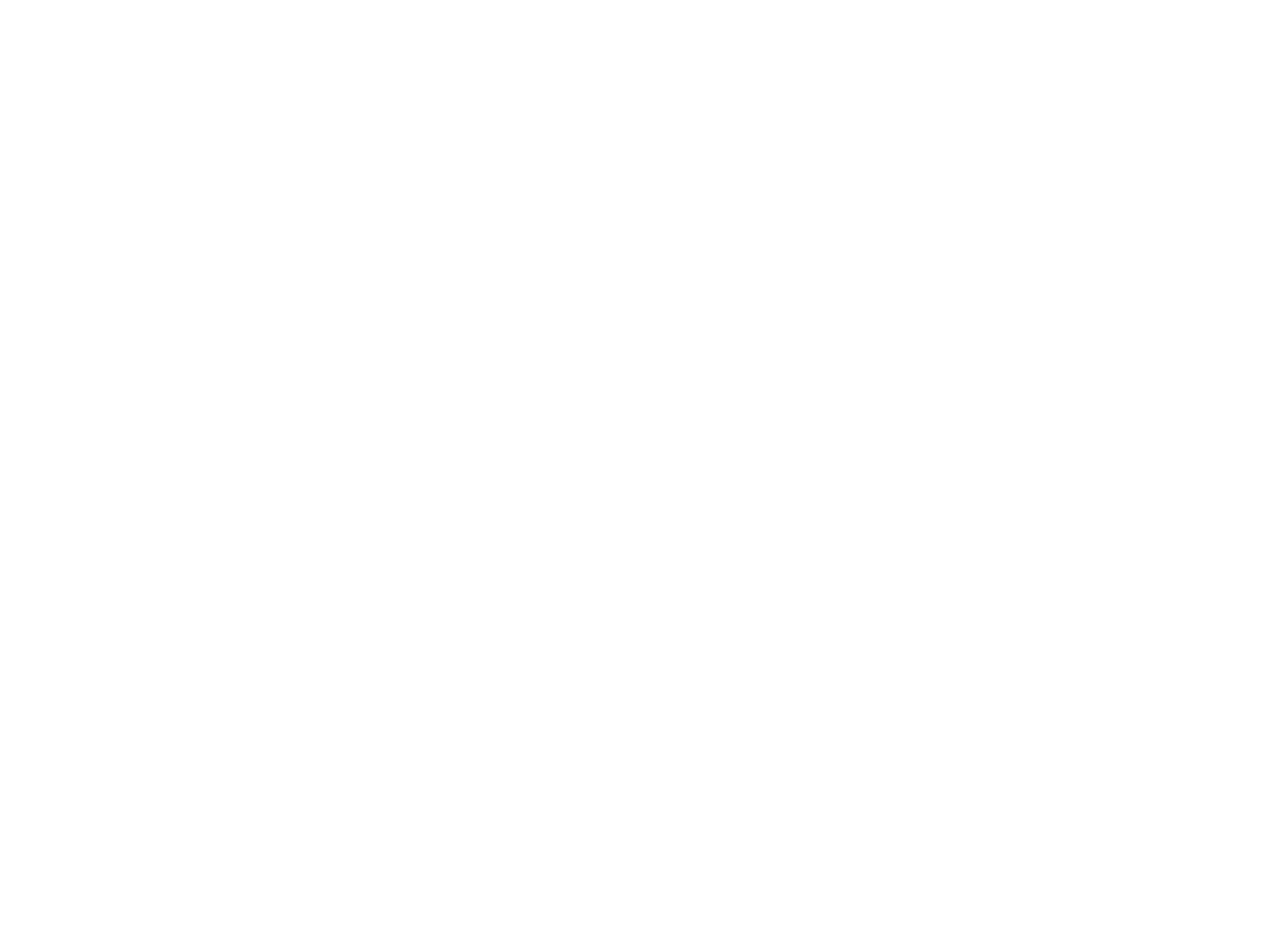
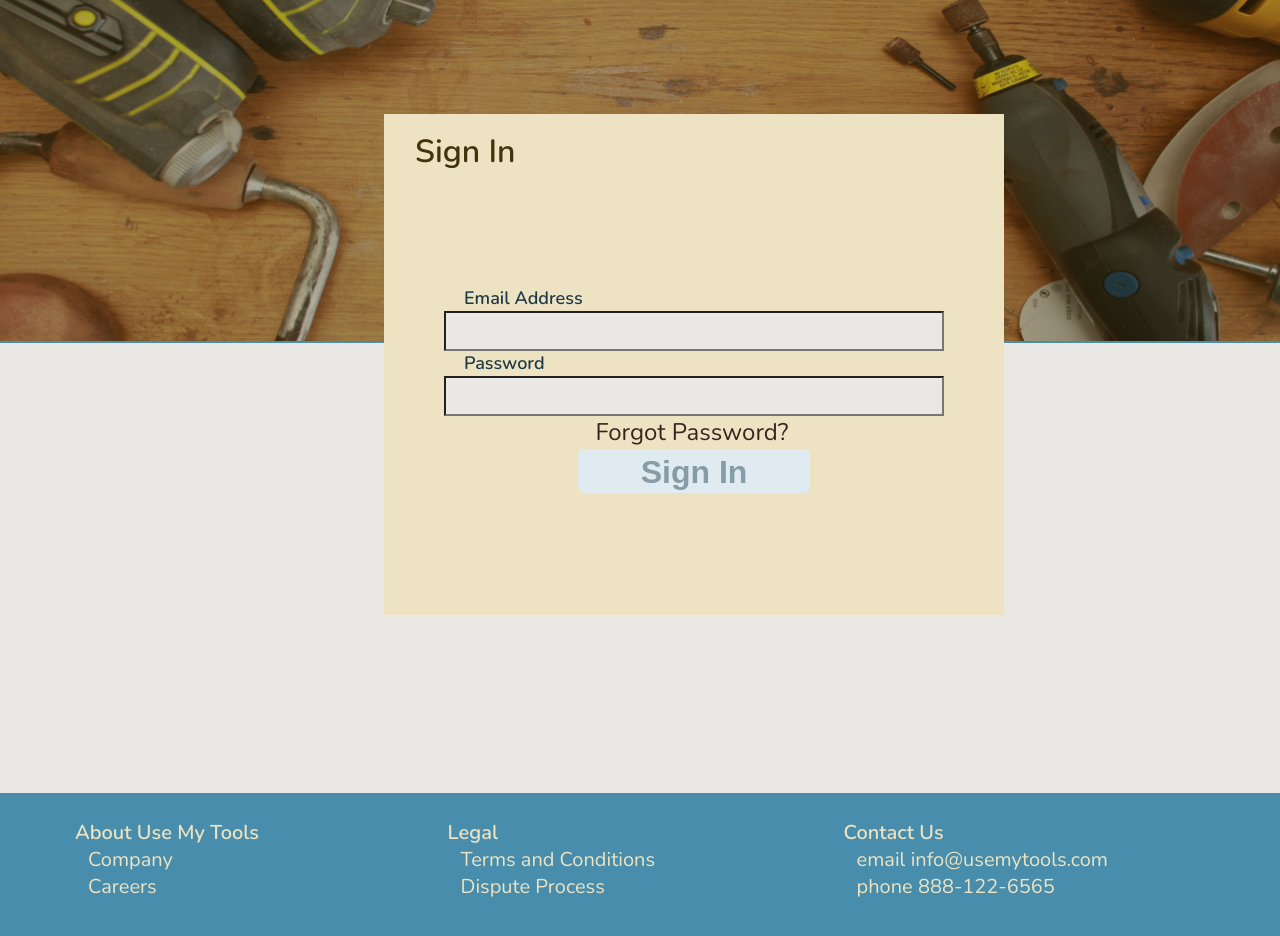
Before and after one commit to emmanormana/Build-project, a React (Create React App) app: page /sign-in in a window 1280 px wide. Shown: the part 320-1256 px from the top of the page. Before the commit the page ends 800 px from the top, so only its background shows below. Built offline with nearby package versions, Linux system fonts and the light colour scheme.

Commit message:
Done for the night.

```diff
--- a/src/components/App.js
+++ b/src/components/App.js
@@ -1,6 +1,16 @@
 import React from 'react';
 import Navigation from './common/Navigation';
-
-const App = () => <Navigation/>;
+import Footer from './common/Footer';
+import {Route} from 'react-router-dom';
+import PrivateRoute from './common/PrivateRoute';
+import SignIn from './auth/SignIn';
+const App = () => {
+  return (
+    <div className="container">
+      <Navigation/>
+      <Route exact path='/sign-in' component={SignIn} />
+      <Footer />
+    </div>);
+};
 
 export default App;
--- /dev/null
+++ b/src/components/auth/SignIn.jsx
@@ -0,0 +1,42 @@
+import React, { useReducer } from 'react';
+import { Link } from 'react-router-dom';
+
+import HeroImage from '../common/HeroImage';
+
+import './signin.scss';
+
+const SignIn = () => {
+  const initialState = {
+    email   : '',
+    password: ''
+  };
+
+  const reducer           = ( state, newState ) => ({...state, ...newState});
+  const [state, setState] = useReducer( reducer, initialState );
+
+  const {email, password} = state;
+  const handleSubmit      = e => {
+    e.preventDefault();
+  };
+  return (
+    <section className='sign-in'>
+      <HeroImage />
+      <div className='bottom-content' />
+      <form>
+        <h4>Sign In</h4>
+        <div className='input-group'>
+          <label>Email Address</label>
+          <input type='email' value={email}
+                 onChange={e => setState( {email: e.target.value} )} />
+          <label>Password</label>
+          <input type='password' value={password}
+                 onChange={e => setState( {password: e.target.value} )} />
+          <Link to='/forgot-password'>Forgot Password?</Link>
+          <button type='submit'>Sign In</button>
+        </div>
+      </form>
+    </section>
+  );
+};
+
+export default SignIn;
--- /dev/null
+++ b/src/components/auth/signin.scss
@@ -0,0 +1,78 @@
+.sign-in {
+
+  .bottom-content {
+    width: 100%;
+    height: 450px;
+    background-color: #E9E8E4;
+  }
+
+  form {
+    width: 620px;
+    height: 501px;
+    background-color: #EDE3C2;
+    position: absolute;
+    top: 434px;
+    left: 30%;
+
+    h4 {
+      height: 44px;
+      width: 110px;
+      color: #41340C;
+      font-size: 3.2rem;
+      font-weight: 600;
+      line-height: 44px;
+      margin-left: 31px;
+      margin-top: 16px;
+    }
+
+    .input-group {
+      display: flex;
+      flex-direction: column;
+      align-items: flex-start;
+      margin-top: 18%;
+    }
+
+    input {
+      height: 40px;
+      width: 500px;
+      background-color: #E9E8E4;
+      margin-left: 60px;
+    }
+
+    label {
+      height: 25px;
+      width: 207px;
+      color: #1E3A46;
+      font-size: 18px;
+      font-weight: 600;
+      line-height: 25px;
+      margin-left: 80px;
+    }
+
+    a {
+      height: 33px;
+      width: 197px;
+      color: #352720;
+      font-size: 24px;
+      line-height: 33px;
+      margin: 0 auto;
+    }
+
+    button {
+      height: 44px;
+      width: 232px;
+      border-radius: 6px;
+      background-color: #DFEBF0;
+      color: #869DA7;
+      font-size: 3.2rem;
+      font-weight: 600;
+      line-height: 44px;
+      border: 0;
+      margin: auto;
+
+      &:hover {
+        cursor: pointer;
+      }
+    }
+  }
+}
--- /dev/null
+++ b/src/components/common/Footer.jsx
@@ -0,0 +1,36 @@
+import React from 'react';
+
+import './footer.scss';
+
+const Footer = () => {
+  return (
+    <footer>
+      <div className="footer-container">
+        <div className='left-content'>
+          <h4>About Use My Tools</h4>
+          <div className='text-content'>
+            <p>Company</p>
+            <p>Careers</p>
+          </div>
+        </div>
+        <div className='center-content'>
+          <h4>Legal</h4>
+          <div className='text-content'>
+            <p>Terms and Conditions</p>
+            <p>Dispute Process</p>
+          </div>
+        </div>
+        <div className='right-content'>
+          <h4>Contact Us</h4>
+          <div className='text-content'>
+            <p>email <a
+              href="mailto:info@usemytools.com">info@usemytools.com</a>
+            </p>
+            <p>phone 888-122-6565</p>
+          </div>
+        </div>
+      </div>
+    </footer>);
+};
+
+export default Footer;
--- /dev/null
+++ b/src/components/common/HeroImage.jsx
@@ -0,0 +1,5 @@
+import React from 'react';
+import heroImage from '../../imgs/Hero Image.png';
+import './heroImage.scss';
+
+export default  () => <img src={heroImage} alt="Various Tools" />;
--- /dev/null
+++ b/src/components/common/PrivateRoute.jsx
@@ -0,0 +1,16 @@
+import React from 'react';
+import {
+  Redirect,
+  Route
+} from 'react-router-dom';
+
+const PrivateRoute = ( {component: Component, ...rest} ) => {
+  const auth = true;
+  if (auth) {
+    return <Route {...rest} render={props => <Component {...props} />} />;
+  } else {
+    return <Redirect to='/sign-in' />;
+  }
+};
+
+export default PrivateRoute;
--- /dev/null
+++ b/src/components/common/footer.scss
@@ -0,0 +1,32 @@
+footer {
+  height: 195px;
+  width: 100%;
+
+  .footer-container {
+    display: flex;
+    justify-content: space-between;
+    margin-top: 26px;
+
+    .left-content {
+      margin-left: 75px;
+    }
+
+    .right-content {
+      margin-right: 172px;
+    }
+
+    .text-content {
+      margin-left: 13px;
+    }
+
+    h4, p {
+      line-height: 27px;
+      font-size: 2rem;
+      color: #EDE3C2;
+    }
+
+    h4 {
+      font-weight: 600;
+    }
+  }
+}
--- /dev/null
+++ b/src/components/common/heroImage.scss
@@ -0,0 +1,3 @@
+img {
+  width: 100%;
+}
--- a/src/components/common/navigation.scss
+++ b/src/components/common/navigation.scss
@@ -1,6 +1,4 @@
 .navbar {
-  margin: auto;
-  max-width: 1440px;
   width: 100%;
   border: 1px solid #979797;
   background-color: #DAAB1D;
@@ -18,6 +16,7 @@
   h1 {
     font-size: 3.2rem;
     margin-left: 80px;
+    font-weight: 600;
 
     @media (max-width: 800px) {
       margin-left: 0;
@@ -27,10 +26,10 @@
   a {
     font-size: 2rem;
     margin-right: 32px;
+    font-weight: bold;
     &:hover {
       text-decoration: underline;
-      background-color: #1E3A46;
-      color: #DAAB1D;
+
     }
     &:last-child {
       margin-right: 78px;
--- a/src/index.scss
+++ b/src/index.scss
@@ -1,3 +1,4 @@
+@import url('https://fonts.googleapis.com/css?family=Nunito:400,600&display=swap');
 /* http://meyerweb.com/eric/tools/css/reset/
    v2.0 | 20110126
    License: none (public domain)
@@ -63,3 +64,14 @@ html {
 html, body {
   height: 100%;
 }
+
+body {
+  background-color: #488EAC;
+  font-family: 'Nunito', sans-serif;
+}
+
+
+.container {
+  max-width: 1440px;
+  margin: 0 auto;
+}
```
Also changed, not shown: src/imgs/Hero Image.png (added).
